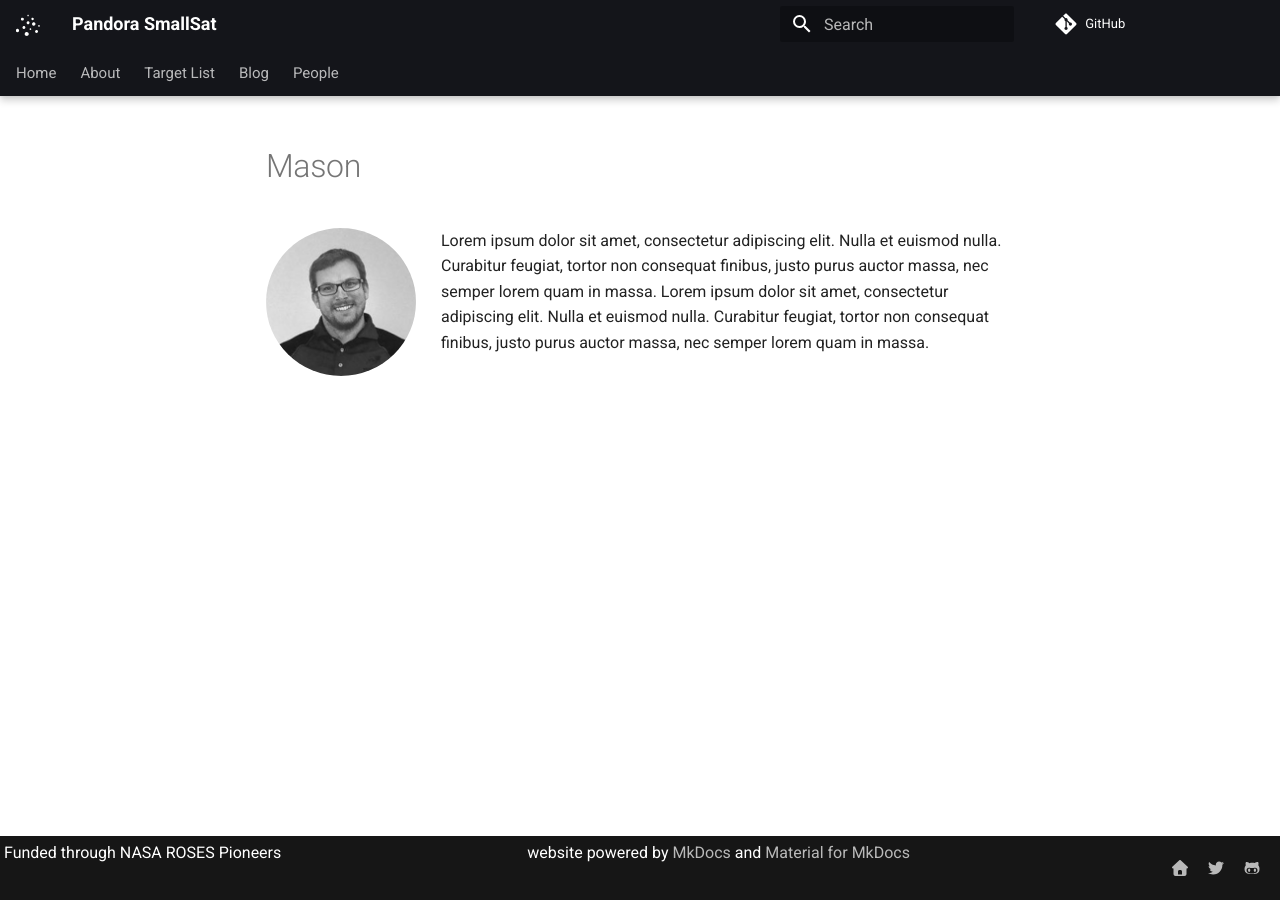
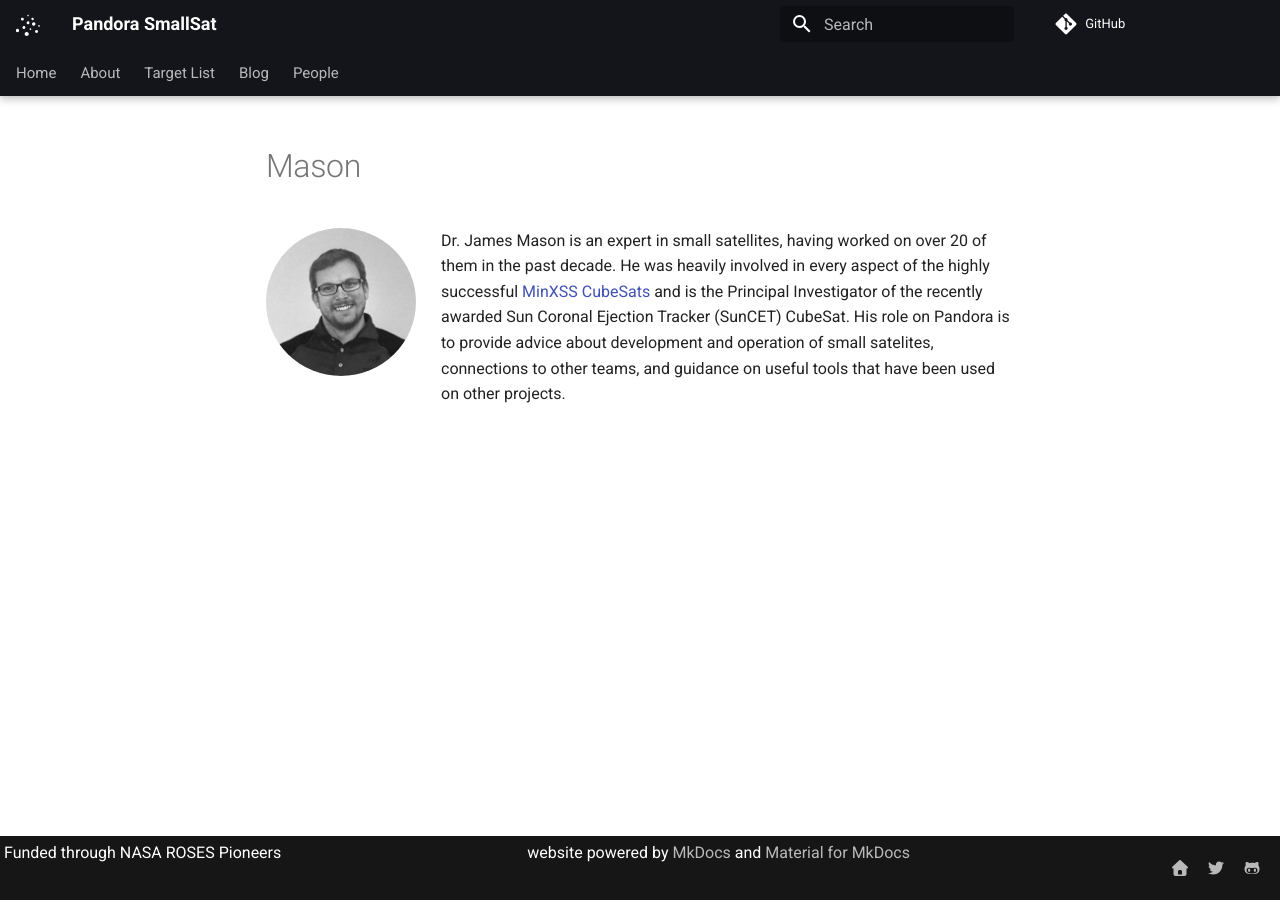
Before and after one commit to trevorfoote/pandorawebsite, an MkDocs documentation site: the page built from docs/authors/mason.md, in a window 1280 px wide. Built offline with MkDocs 1.6.1 and Material for MkDocs 9.7.7, drawn with Linux system fonts in a browser that asks for light colours.

Commit message:
Updated James Mason bio

```diff
--- a/docs/authors/mason.md
+++ b/docs/authors/mason.md
@@ -1,4 +1,2 @@
 ![James Mason](Mason.jpg){ class=avatar }
-Lorem ipsum dolor sit amet, consectetur adipiscing elit. Nulla et euismod
-nulla. Curabitur feugiat, tortor non consequat finibus, justo purus auctor
-massa, nec semper lorem quam in massa. Lorem ipsum dolor sit amet, consectetur adipiscing elit. Nulla et euismod nulla. Curabitur feugiat, tortor non consequat finibus, justo purus auctor massa, nec semper lorem quam in massa.
+Dr. James Mason is an expert in small satellites, having worked on over 20 of them in the past decade. He was heavily involved in every aspect of the highly successful [MinXSS CubeSats](http://lasp.colorado.edu/home/minxss/) and is the Principal Investigator of the recently awarded Sun Coronal Ejection Tracker (SunCET) CubeSat. His role on Pandora is to provide advice about development and operation of small satelites, connections to other teams, and guidance on useful tools that have been used on other projects.
```
